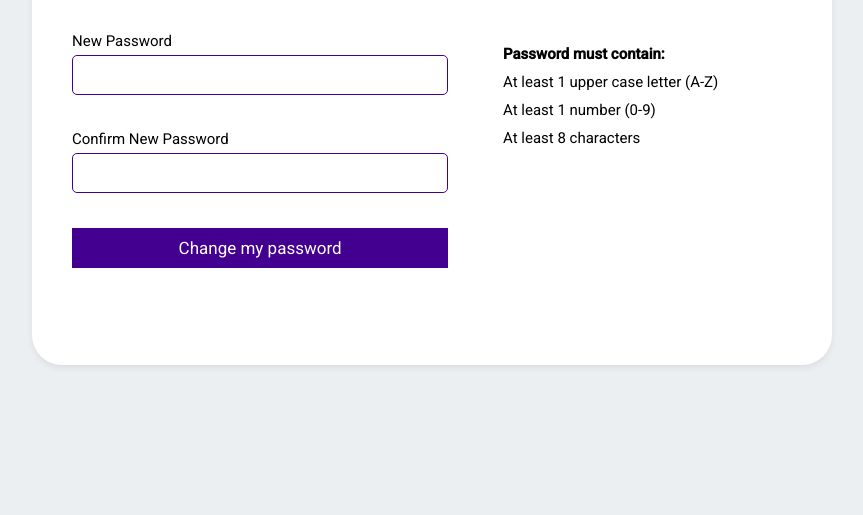
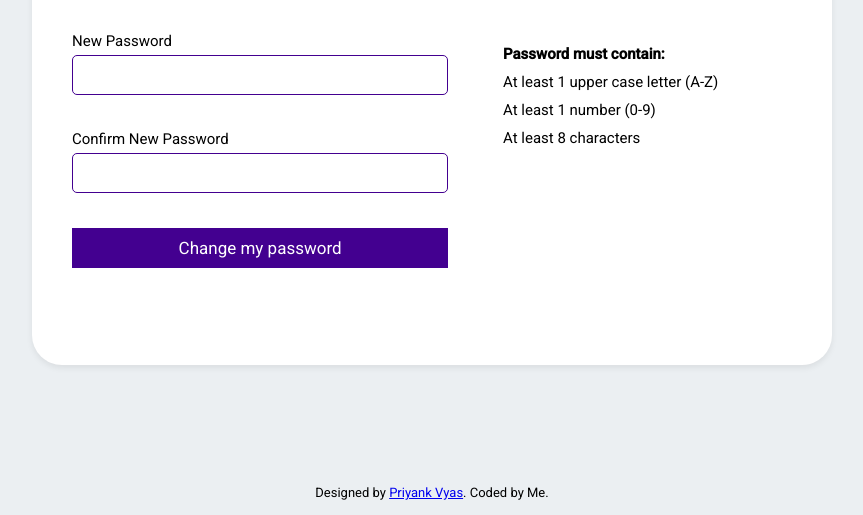
Before and after one commit to TraekWells/change-password-clone, a plain HTML site: page index.html in a window 1280 px wide. Shown: the part 285-800 px from the top of the page, without its empty margins (208-1071 px from the left). Drawn offline with Linux system fonts and the light colour scheme.

Commit message:
Added credits to the original designer

```diff
--- a/index.html
+++ b/index.html
@@ -36,7 +36,7 @@
       </div>
     </div>
   </form>
-
+  <span class="credits">Designed by <a href="https://dribbble.com/Priyank551990">Priyank Vyas</a>. Coded by Me.</span>
   <script src="app.js"></script>
 </body>
 
--- a/styles.scss
+++ b/styles.scss
@@ -1,5 +1,6 @@
 /*
-Source: https://dribbble.com/shots/7180834-Change-Password-Interaction
+I want to thank Priyank Vyas for the great design. I'm not taking credit for this, only building for practice.
+Design Source: https://dribbble.com/shots/7180834-Change-Password-Interaction
 */
 
 :root {
@@ -185,3 +186,9 @@ body {
     }
   }
 }
+
+.credits {
+  position: absolute;
+  bottom: 15px;
+  font-size: 13px;
+}
```
Also changed, not shown: styles.css, 1 other file.
